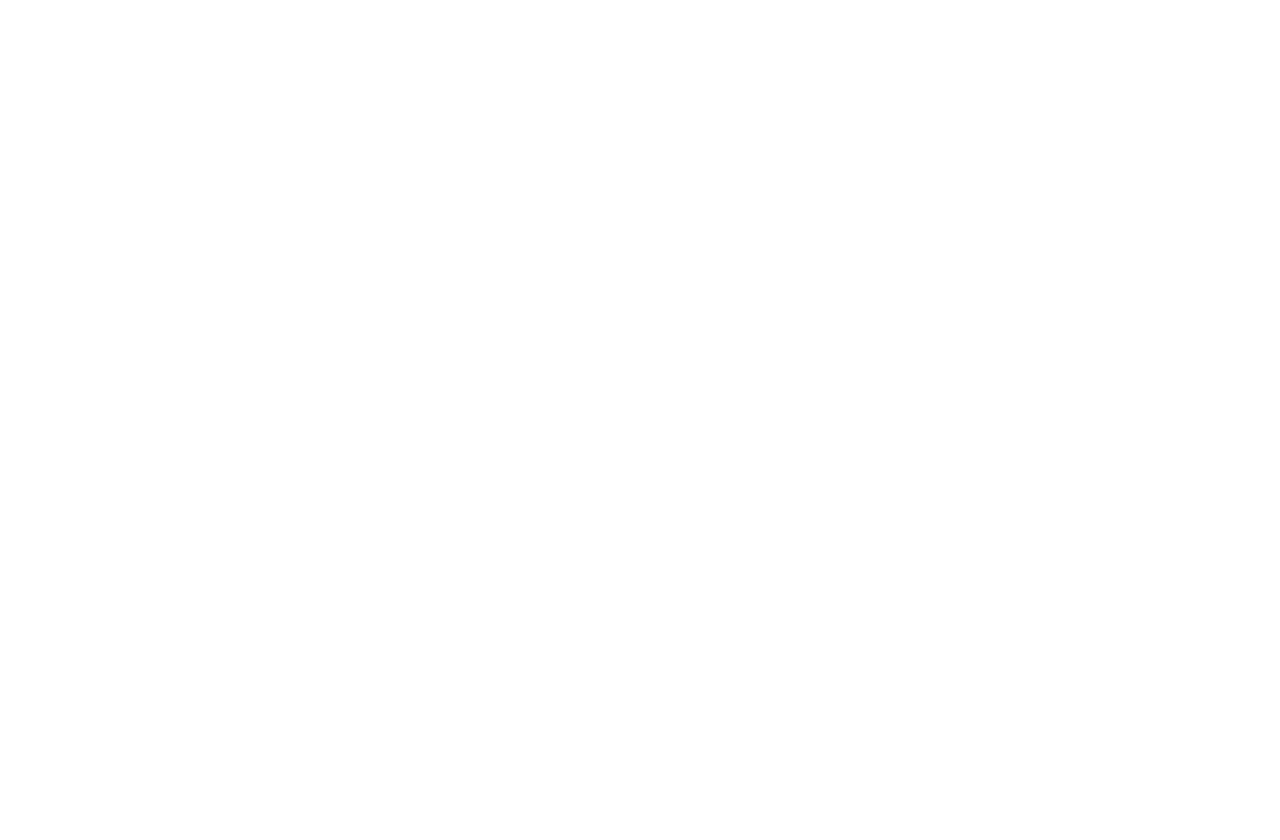
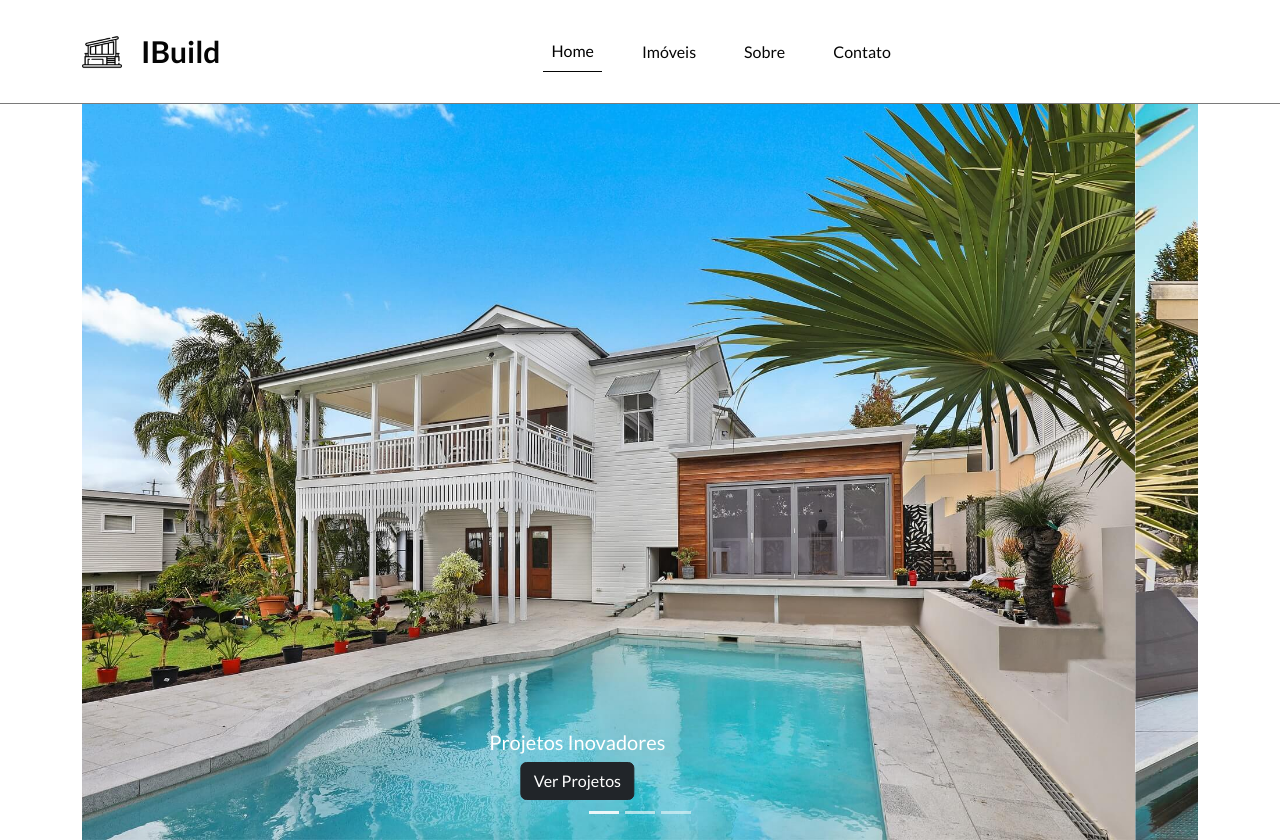
Before and after one commit to GRodrigues10/Projeto2-Bootstrap, a plain HTML site: page index.html in a window 1280 px wide. Before the commit the page ends 800 px from the top, so only its background shows below. Drawn offline with nearby package versions, Linux system fonts and the light colour scheme.

Commit message:
navbar e carousel

```diff
--- a/css/styles.css
+++ b/css/styles.css
@@ -1 +1,64 @@
 @import url('https://fonts.googleapis.com/css2?family=Lato:ital,wght@0,100;0,300;0,400;0,700;0,900;1,100;1,300;1,400;1,700;1,900&display=swap');
+
+* {
+    font-family: 'Lato';
+}
+
+.bg-primary-color {
+    background-color: #fff;
+}
+
+.bg-secondary-color {
+    background-color: #EC8Ee2;
+}
+
+.bg-dark-color {
+    background-color: #050505;
+}
+
+.primary-color {
+    color: #050505;
+}
+
+.secondary-color {
+    color: #7A7A7A;
+}
+
+/* NAVBAR */
+
+#navbar {
+    border-bottom: 1px solid #7a7a7a;
+    transition: 0.3s ease;
+}
+
+#navbar a:hover {
+    color:#7a7a7a;
+}
+
+#navbar a.active {
+    border-bottom: 1px solid #050505;
+}
+
+.navbar-brand {
+    display: flex;
+}
+
+.navbar-brand img {
+    width: 40px;
+}
+
+.navbar-brand span {
+    font-weight: 700;
+    font-size: 1.5em;
+    margin-left: .5em;
+}
+
+#navbar-items .navbar-nav {
+    display: flex;
+    justify-content: center;
+    width: 100%;
+}
+
+#navbar-items .nav-item {
+    margin: 0 1em;
+}
--- a/index.html
+++ b/index.html
@@ -8,13 +8,83 @@
     <title>iBuild</title>
     <link href="https://cdn.jsdelivr.net/npm/bootstrap@5.3.3/dist/css/bootstrap.min.css" rel="stylesheet" integrity="sha384-QWTKZyjpPEjISv5WaRU9OFeRpok6YctnYmDr5pNlyT2bRjXh0JMhjY6hW+ALEwIH" crossorigin="anonymous">
     <script src="https://cdn.jsdelivr.net/npm/bootstrap@5.3.3/dist/js/bootstrap.bundle.min.js" integrity="sha384-YvpcrYf0tY3lHB60NNkmXc5s9fDVZLESaAA55NDzOxhy9GkcIdslK1eN7N6jIeHz" crossorigin="anonymous" defer></script>
-    <!-- BootstripIcons -->
     <link rel="stylesheet" href="https://cdn.jsdelivr.net/npm/bootstrap-icons@1.11.3/font/bootstrap-icons.min.css">
     <link rel="stylesheet" href="css/styles.css">
 </head>
 <body>
+   <nav class="navbar navbar-expand-lg fixed-top bg-primary-color" id="navbar">
+    <div class="container py-3 d-flex align-items-center justify-content-between">
+        <a href="#" class="navbar-brand d-flex align-items-center primary-color">
+            <img src="imgs/imovi-icon.png" alt="Imagem da Logo" class="me-1">
+            <span>IBuild</span>
+        </a>
 
+        <!-- Botão do menu hambúrguer, exibido apenas em telas pequenas -->
+        <button class="navbar-toggler d-lg-none" type="button" data-bs-toggle="collapse" data-bs-target="#navbar-items" aria-controls="navbar-items" aria-expanded="false" aria-label="Toggle navigation">
+            <i class="bi bi-list"></i>
+        </button>
 
+        <!-- Menu "Home" bem próximo do texto "IBuild" -->
+        <div class="collapse navbar-collapse justify-content-end" id="navbar-items">
+            <ul class="navbar-nav ms-2 d-flex align-items-center">
+                <li class="nav-item">
+                    <a href="#" class="nav-link active primary-color" aria-current="page">Home</a>
+                </li>
+                <li class="nav-item">
+                    <a href="#" class="nav-link primary-color">Imóveis</a>
+                </li>
+                <li class="nav-item">
+                    <a href="#" class="nav-link primary-color">Sobre</a>
+                </li>
+                <li class="nav-item">
+                    <a href="#" class="nav-link primary-color">Contato</a>
+                </li>
+            </ul>
+        </div>
+    </div>
+   </nav>
 
+   <!-- SLIDER -->
+    <div class="container mt-5 pt-5" id="container">
+        <div id="slider" class="carousel slide" data-bs-ride="carousel">
+            <div class="carousel-indicators">
+                <button type="button" data-bs-target="#slider" data-bs-slide-to="0" class="active" aria-current="true" aria-label="Slide 1"></button>
+                <button type="button" data-bs-target="#slider" data-bs-slide-to="1" aria-label="Slide 2"></button>
+                <button type="button" data-bs-target="#slider" data-bs-slide-to="2" aria-label="Slide 3"></button>
+            </div>
+            <div class="carousel-inner">
+                <div class="carousel-item active">
+                    <img src="imgs/banner-1.jpg" class="d-block w-100" alt="Casa 1">
+                    <div class="carousel-caption d-none d-md-block">
+                        <h5>Projetos Inovadores</h5>
+                        <a href="#" class="btn btn-dark">Ver Projetos</a>
+                    </div>
+                </div>
+                <div class="carousel-item">
+                    <img src="imgs/banner-2.jpg" class="d-block w-100" alt="Casa 2">
+                    <div class="carousel-caption d-none d-md-block">
+                        <h5>Projetos Completos</h5>
+                        <a href="#" class="btn btn-dark">Ver Projetos</a>
+                    </div>
+                </div>
+                <div class="carousel-item">
+                    <img src="imgs/banner-3.jpg" class="d-block w-100" alt="Casa 3">
+                    <div class="carousel-caption d-none d-md-block">
+                        <h5>Casas Planejadas</h5>
+                        <a href="#" class="btn btn-dark">Ver Projetos</a>
+                    </div>
+                </div>
+            </div>
+            <button class="carousel-control-prev" type="button" data-bs-target="#slider" data-bs-slide="prev">
+                <i class="bi bi-chevron-left"></i>
+                <span class="visually-hidden">Previous</span>
+            </button>
+
+            <button class="carousel-control-next" type="button" data-bs-target="#slider" data-bs-slide="next">
+                <i class="bi bi-chevron-right"></i>
+                <span class="visually-hidden">Next</span>
+            </button>
+        </div>
+    </div>
 </body>
 </html>
```
